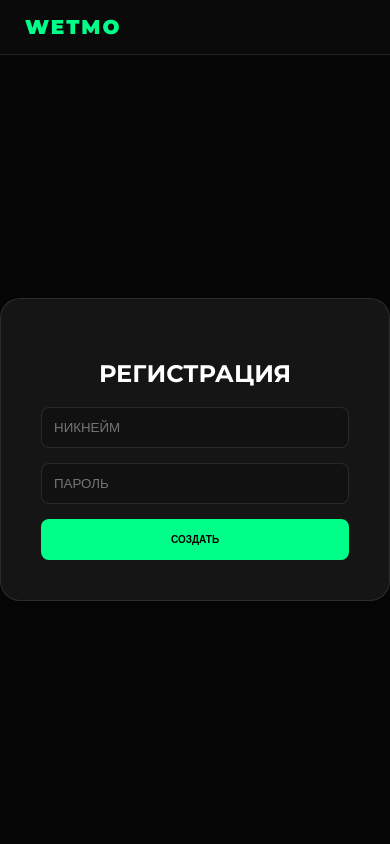
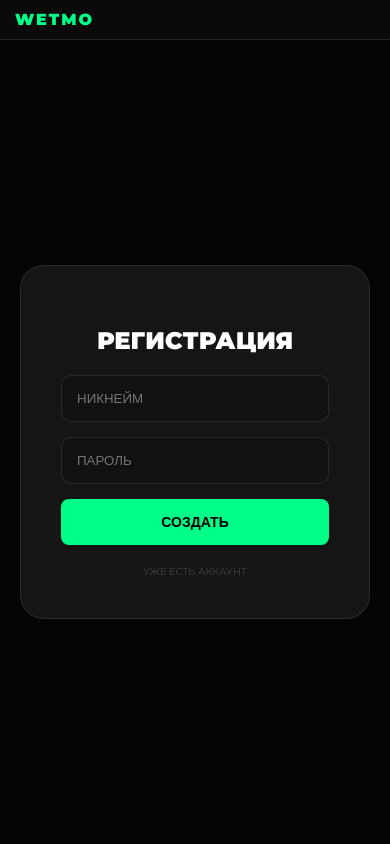
Before and after one commit to Mu1cHur0/WETMO, a Flask app: page /auth in a window 390 px wide. Run offline with Flask 3, Linux system fonts and the light colour scheme; some libraries are stand-ins or nearby versions.

Commit message:
index.html

```diff
--- a/templates/index.html
+++ b/templates/index.html
@@ -2,7 +2,7 @@
 <html lang="ru">
 <head>
     <meta charset="UTF-8">
-    <meta name="viewport" content="width=device-width, initial-scale=1.0">
+    <meta name="viewport" content="width=device-width, initial-scale=1.0, maximum-scale=1.0, user-scalable=no">
     <title>WETMO</title>
     <script src="https://cdnjs.cloudflare.com/ajax/libs/socket.io/4.0.1/socket.io.js"></script>
     <script src="https://cdnjs.cloudflare.com/ajax/libs/marked/4.0.2/marked.min.js"></script>
@@ -16,9 +16,7 @@
             --border: rgba(255, 255, 255, 0.1);
         }
 
-        /* Тот самый ползунок */
         ::-webkit-scrollbar { width: 5px; height: 5px; }
-        ::-webkit-scrollbar-track { background: #000; }
         ::-webkit-scrollbar-thumb { background: #222; border-radius: 10px; }
         ::-webkit-scrollbar-thumb:hover { background: var(--kick); }
 
@@ -29,36 +27,58 @@
             height: 100vh; overflow: hidden;
         }
 
-        .header { background: #0a0a0a; padding: 15px 25px; display: flex; align-items: center; border-bottom: 1px solid var(--border); }
+        /* ШАПКА */
+        .header { background: #0a0a0a; padding: 15px 25px; display: flex; align-items: center; border-bottom: 1px solid var(--border); z-index: 10; }
         .logo { font-weight: 900; color: var(--accent); letter-spacing: 2px; text-decoration: none; font-size: 20px; }
+
+        .header-btns { margin-left: auto; display: flex; gap: 10px; align-items: center; }
+        .btn-main { background: var(--accent); color: #000; border: none; padding: 10px 15px; border-radius: 8px; font-weight: 900; cursor: pointer; font-size: 10px; text-decoration: none; white-space: nowrap; transition: 0.2s; }
+        .btn-main:hover { transform: scale(1.05); box-shadow: 0 0 15px rgba(0, 255, 136, 0.3); }
 
         .badge {
             display: inline-flex; align-items: center; justify-content: center;
-            width: 14px; height: 14px;
-            background: linear-gradient(135deg, #53fc18 0%, #3db311 100%);
-            color: #000; border-radius: 50%; font-size: 9px;
-            margin-left: 6px; font-weight: 900; vertical-align: middle;
-            box-shadow: 0 0 8px rgba(83, 252, 24, 0.4);
+            width: 14px; height: 14px; background: linear-gradient(135deg, #53fc18 0%, #3db311 100%);
+            color: #000; border-radius: 50%; font-size: 9px; margin-left: 6px; font-weight: 900;
         }
 
-        .btn-main { background: var(--accent); color: #000; border: none; padding: 10px 15px; border-radius: 8px; font-weight: 900; cursor: pointer; font-size: 10px; text-decoration: none; }
-
-        .tabs-container { display: flex; background: #000; padding: 10px 15px 0; gap: 5px; border-bottom: 1px solid var(--border); overflow-x: auto; min-height: 45px; }
+        /* ТАБЫ */
+        .tabs-container { display: flex; background: #000; padding: 10px 15px 0; gap: 5px; border-bottom: 1px solid var(--border); overflow-x: auto; }
         .tab-wrapper { position: relative; display: flex; align-items: center; }
         .tab { padding: 10px 35px 10px 15px; background: #111; border-radius: 8px 8px 0 0; font-size: 11px; color: #555; text-decoration: none; font-weight: 700; white-space: nowrap; border: 1px solid transparent; }
         .tab.active { background: rgba(25, 25, 25, 0.8); color: var(--accent); border: 1px solid var(--border); border-bottom: none; }
         .close-chat { position: absolute; right: 10px; color: #444; cursor: pointer; font-size: 16px; font-weight: 900; }
 
+        /* ОКНО ЧАТА */
         #chat-window { flex: 1; overflow-y: auto; padding: 20px; display: flex; flex-direction: column; gap: 10px; }
-        .msg { background: rgba(255, 255, 255, 0.03); padding: 10px 15px; border-radius: 12px; max-width: 80%; border: 1px solid var(--border); }
+        .msg { background: rgba(255, 255, 255, 0.03); padding: 10px 15px; border-radius: 12px; max-width: 70%; border: 1px solid var(--border); animation: fadeIn 0.3s ease; }
         .msg.me { align-self: flex-end; background: rgba(0, 255, 136, 0.05); border-color: rgba(0, 255, 136, 0.2); }
-        .sender { font-size: 9px; color: var(--accent); font-weight: 900; margin-bottom: 4px; text-transform: uppercase; display: flex; align-items: center; }
+        .sender { font-size: 9px; color: var(--accent); font-weight: 900; margin-bottom: 4px; text-transform: uppercase; }
 
+        /* ВВОД */
         .input-area { background: #0a0a0a; padding: 20px; display: flex; gap: 10px; border-top: 1px solid var(--border); }
-        .input-area input { flex: 1; background: #111; border: 1px solid var(--border); color: #fff; padding: 12px; border-radius: 10px; outline: none; }
+        .input-area input { flex: 1; background: #111; border: 1px solid var(--border); color: #fff; padding: 15px; border-radius: 12px; outline: none; font-size: 14px; }
 
-        .auth-card { background: rgba(25,25,25,0.8); padding: 40px; border-radius: 20px; width: 320px; text-align: center; border: 1px solid var(--border); margin: auto; }
-        .auth-card input { width: 100%; padding: 12px; background: #111; border: 1px solid var(--border); color: #fff; border-radius: 8px; margin-bottom: 15px; outline: none; box-sizing: border-box; }
+        @keyframes fadeIn { from { opacity: 0; transform: translateY(5px); } to { opacity: 1; transform: translateY(0); } }
+
+        /* АДАПТИВ ПОД ТЕЛЕФОН */
+        @media (max-width: 768px) {
+            .header { padding: 10px 15px; }
+            .logo { font-size: 16px; }
+            .header-btns { gap: 5px; }
+
+            /* Сокращаем текст кнопок на мобилках, чтобы влезли */
+            .btn-main { padding: 8px 10px; font-size: 9px; }
+            .btn-share-text { display: none; } /* Прячем текст "ПОДЕЛИТЬСЯ" */
+            .btn-share-icon::before { content: "🔗"; font-size: 14px; }
+
+            .msg { max-width: 85%; padding: 8px 12px; }
+            .input-area { padding: 10px; padding-bottom: 25px; } /* Отступ под челку/полоску */
+            .input-area input { font-size: 16px; } /* Чтобы iOS не зумил при клике */
+        }
+
+        /* АВТОРИЗАЦИЯ */
+        .auth-card { background: rgba(25,25,25,0.8); padding: 40px; border-radius: 24px; width: 100%; max-width: 320px; text-align: center; border: 1px solid var(--border); margin: auto; }
+        .auth-card input { width: 100%; padding: 15px; background: #111; border: 1px solid var(--border); color: #fff; border-radius: 10px; margin-bottom: 15px; outline: none; box-sizing: border-box; }
     </style>
 </head>
 <body>
@@ -66,36 +86,27 @@
     <div class="header">
         <a href="/" class="logo">WETMO</a>
         {% if user %}
-        <div style="margin-left: auto; display: flex; gap: 10px; align-items: center;">
-            <button onclick="copyMyLink()" class="btn-main">ПОДЕЛИТЬСЯ</button>
-            {% if user.is_admin %}<a href="/admin" class="btn-main" style="background:#333; color:#fff;">АДМИН</a>{% endif %}
-            <a href="/logout" style="color:#ff4444; text-decoration:none; font-size:11px; font-weight:900;">ВЫХОД</a>
+        <div class="header-btns">
+            <button onclick="copyMyLink()" class="btn-main">
+                <span class="btn-share-icon"></span><span class="btn-share-text">ПОДЕЛИТЬСЯ</span>
+            </button>
+            {% if user.is_admin %}<a href="/admin" class="btn-main" style="background:#222; color:#fff;">ADM</a>{% endif %}
+            <a href="/logout" style="color:#ff4444; text-decoration:none; font-size:10px; font-weight:900; margin-left:5px;">ВЫХОД</a>
         </div>
         {% endif %}
     </div>
 
     {% if mode == 'auth' %}
-        <div style="display:flex; flex:1;">
+        <div style="display:flex; flex:1; padding: 20px;">
             <div class="auth-card">
-                <h2>{{ 'ВХОД' if auth_type == 'login' else 'РЕГИСТРАЦИЯ' }}</h2>
+                <h2 style="font-weight:900;">{{ 'ВХОД' if auth_type == 'login' else 'РЕГИСТРАЦИЯ' }}</h2>
                 <form method="POST">
                     <input type="text" name="username" placeholder="НИКНЕЙМ" required autocomplete="off">
                     <input type="password" name="password" placeholder="ПАРОЛЬ" required>
-                    <button type="submit" class="btn-main" style="width:100%; padding:15px;">{{ 'ВОЙТИ' if auth_type == 'login' else 'СОЗДАТЬ' }}</button>
+                    <button type="submit" class="btn-main" style="width:100%; padding:15px; font-size:14px;">{{ 'ВОЙТИ' if auth_type == 'login' else 'СОЗДАТЬ' }}</button>
                 </form>
+                <a href="{{ '/register' if auth_type == 'login' else '/login' }}" style="display:block; margin-top:20px; color:#444; font-size:10px; text-decoration:none;">{{ 'ЕЩЕ НЕТ АККАУНТА?' if auth_type == 'login' else 'УЖЕ ЕСТЬ АККАУНТ' }}</a>
             </div>
-        </div>
-
-    {% elif mode == 'admin' %}
-        <div style="padding: 40px; overflow-y: auto; flex: 1;">
-            <h1>ADMIN PANEL</h1>
-            {% for u in all_users %}
-            <div style="margin-bottom:10px; display:flex; gap:10px; align-items:center;">
-                <span>{{ u.username }}</span>
-                <a href="/admin/verify/{{ u.id }}" class="btn-main">ГАЛОЧКА</a>
-            </div>
-            {% endfor %}
-            <br><a href="/" class="btn-main">НАЗАД</a>
         </div>
 
     {% elif mode == 'chat' %}
@@ -104,19 +115,24 @@
             {% if target %}
                 {% for msg in messages %}
                 <div class="msg {% if msg.sender.lower() == user.username.lower() %}me{% endif %}">
-                    <div class="sender">{{ msg.sender }}</div>
+                    <div class="sender">
+                        {{ msg.sender }}
+                        {% if msg.sender == "admin" %}<span class="badge">✔</span>{% endif %}
+                    </div>
                     <div class="content">{{ msg.content }}</div>
                 </div>
                 {% endfor %}
             {% else %}
-                <div style="margin:auto; text-align:center; opacity:0.1;"><h1>WETMO</h1></div>
+                <div style="margin:auto; text-align:center; opacity:0.05; pointer-events:none;">
+                    <h1 style="font-size:15vw; margin:0; font-weight:900;">WETMO</h1>
+                </div>
             {% endif %}
         </div>
 
         {% if target %}
         <div class="input-area">
-            <input type="text" id="msg-input" placeholder="Сообщение..." autocomplete="off">
-            <button onclick="send()" class="btn-main">-></button>
+            <input type="text" id="msg-input" placeholder="Написать {{ target.username }}..." autocomplete="off">
+            <button onclick="send()" class="btn-main" style="width:50px; height:50px; font-size:18px;">→</button>
         </div>
         {% endif %}
 
@@ -126,15 +142,10 @@
             const targetUser = "{{ target.username if target else '' }}".toLowerCase();
             const chatId = "{{ chat_id or '' }}";
 
-            // --- УВЕДОМЛЕНИЯ ---
-            if (Notification.permission !== "granted") {
-                Notification.requestPermission();
-            }
-
+            // УВЕДОМЛЕНИЯ
+            if (Notification.permission !== "granted") Notification.requestPermission();
             function notify(title, text) {
-                if (Notification.permission === "granted") {
-                    new Notification(title, { body: text });
-                }
+                if (Notification.permission === "granted") new Notification(title, { body: text });
             }
 
             socket.on('connect', () => {
@@ -151,33 +162,19 @@
             }
 
             socket.on('receive_direct', (data) => {
-                // Добавляем сообщение только если мы в правильном чате
                 if (chatId === data.chat_id || (data.sender.toLowerCase() === targetUser)) {
                     const win = document.getElementById('chat-window');
                     const div = document.createElement('div');
                     div.className = `msg ${data.sender.toLowerCase() === myUser ? 'me' : ''}`;
-                    div.innerHTML = `<div class="sender">${data.sender}</div><div class="content">${marked.parse(data.message)}</div>`;
+                    const badge = data.verified ? '<span class="badge">✔</span>' : '';
+                    div.innerHTML = `<div class="sender">${data.sender}${badge}</div><div class="content">${marked.parse(data.message)}</div>`;
                     win.appendChild(div);
                     win.scrollTop = win.scrollHeight;
                 }
-
-                // Пуш-уведомление, если пишет не сам себе
-                if (data.sender.toLowerCase() !== myUser) {
-                    notify(data.sender, data.message);
-                }
+                if (data.sender.toLowerCase() !== myUser) notify(data.sender, data.message);
             });
 
-            socket.on('new_chat_notification', (data) => {
-                let contacts = JSON.parse(localStorage.getItem('wetmo_contacts') || '[]');
-                if (!contacts.includes(data.from.toLowerCase())) {
-                    contacts.push(data.from.toLowerCase());
-                    localStorage.setItem('wetmo_contacts', JSON.stringify(contacts));
-                    renderTabs();
-                }
-                notify("Новое сообщение", "От " + data.from);
-            });
-
-            // Логика табов
+            // Логика списка чатов (табы)
             let contacts = JSON.parse(localStorage.getItem('wetmo_contacts') || '[]');
             if (targetUser && !contacts.includes(targetUser)) {
                 contacts.push(targetUser);
@@ -206,8 +203,7 @@
 
             function copyMyLink() {
                 const link = window.location.origin + '/im/' + myUser;
-                navigator.clipboard.writeText(link);
-                alert("Ссылка скопирована!");
+                navigator.clipboard.writeText(link).then(() => alert("Ссылка скопирована!"));
             }
 
             renderTabs();
```
